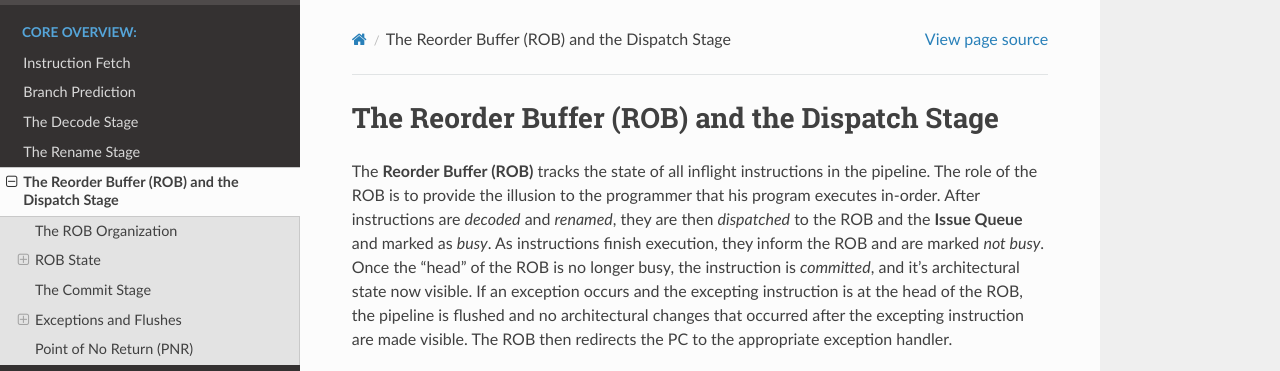
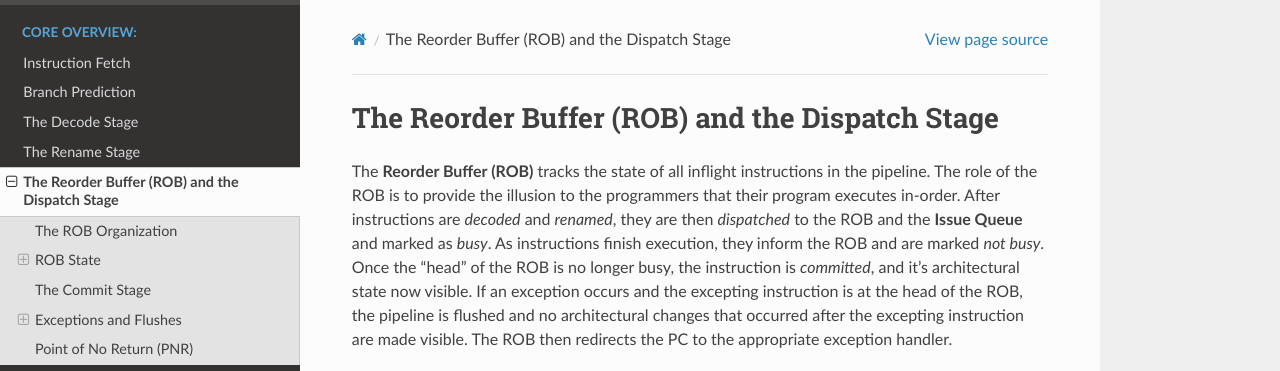
Before and after one commit to riscv-boom/riscv-boom, a Sphinx documentation site: the page built from docs/sections/reorder-buffer.rst, in a window 1280 px wide and 900 px high. Shown: the top 371 px of the window. Built offline with Sphinx 7.4.7 and the Read the Docs theme 3.1.0, drawn with Linux system fonts in a browser that asks for light colours.

Commit message:
Update reorder-buffer.rst to inclusive language

```diff
--- a/docs/sections/reorder-buffer.rst
+++ b/docs/sections/reorder-buffer.rst
@@ -4,8 +4,8 @@ The Reorder Buffer (ROB) and the Dispatch Stage
 ===============================================
 
 The **Reorder Buffer (ROB)** tracks the state of all inflight instructions in the pipeline.
-The role of the ROB is to provide the illusion to the programmer that
-his program executes in-order. After instructions are *decoded* and
+The role of the ROB is to provide the illusion to the programmers that
+their program executes in-order. After instructions are *decoded* and
 *renamed*, they are then *dispatched* to the ROB and the **Issue Queue** and
 marked as *busy*. As instructions finish execution, they inform the ROB
 and are marked *not busy*. Once the "head" of the ROB is no longer busy,
```
